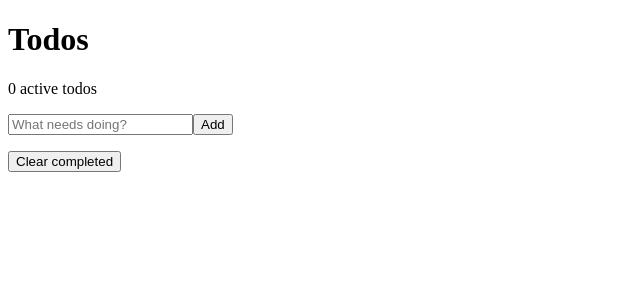
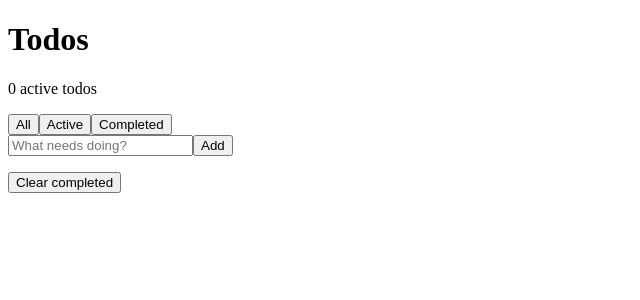
Before and after one commit to HaysonKo/coding-agent-failure-atlas, a React (Vite) app in the folder eval-workspace/todo-app/: page / in a window 1280 px wide. Shown: the top 300 px of the page, without its empty margins (0-640 px from the left). Built offline with nearby package versions, Linux system fonts and the light colour scheme.

Commit message:
Add All/Active/Completed filter to todo app
Adds a filterTodos helper and a filter control with three views.
The active-count display stays global across the full list, and
filtering is non-destructive. All 20 tests pass.

```diff
--- a/eval-workspace/todo-app/src/TodoApp.jsx
+++ b/eval-workspace/todo-app/src/TodoApp.jsx
@@ -5,11 +5,15 @@ import {
   deleteTodo,
   clearCompleted,
   activeCount,
+  filterTodos,
 } from './todoLogic.js';
+
+const FILTERS = ['All', 'Active', 'Completed'];
 
 export default function TodoApp() {
   const [todos, setTodos] = useState([]);
   const [text, setText] = useState('');
+  const [filter, setFilter] = useState('all');
 
   const handleSubmit = (e) => {
     e.preventDefault();
@@ -22,10 +26,27 @@ export default function TodoApp() {
   const handleDelete = (id) => setTodos(deleteTodo(todos, id));
   const handleClearCompleted = () => setTodos(clearCompleted(todos));
 
+  const visibleTodos = filterTodos(todos, filter);
+
   return (
     <main>
       <h1>Todos</h1>
       <p>{activeCount(todos)} active todos</p>
+      <div role="group" aria-label="Filter todos">
+        {FILTERS.map((label) => {
+          const value = label.toLowerCase();
+          return (
+            <button
+              key={value}
+              type="button"
+              aria-pressed={filter === value}
+              onClick={() => setFilter(value)}
+            >
+              {label}
+            </button>
+          );
+        })}
+      </div>
       <form onSubmit={handleSubmit}>
         <input
           aria-label="New todo"
@@ -36,7 +57,7 @@ export default function TodoApp() {
         <button type="submit">Add</button>
       </form>
       <ul>
-        {todos.map((todo) => (
+        {visibleTodos.map((todo) => (
           <li key={todo.id}>
             <label>
               <input
--- a/eval-workspace/todo-app/src/todoLogic.js
+++ b/eval-workspace/todo-app/src/todoLogic.js
@@ -30,3 +30,16 @@ export function clearCompleted(todos) {
 export function activeCount(todos) {
   return todos.filter((todo) => !todo.completed).length;
 }
+
+// Returns a filtered view of the list without mutating the input.
+// `filter` is one of 'all', 'active', or 'completed'.
+export function filterTodos(todos, filter) {
+  switch (filter) {
+    case 'active':
+      return todos.filter((todo) => !todo.completed);
+    case 'completed':
+      return todos.filter((todo) => todo.completed);
+    default:
+      return todos;
+  }
+}
```
